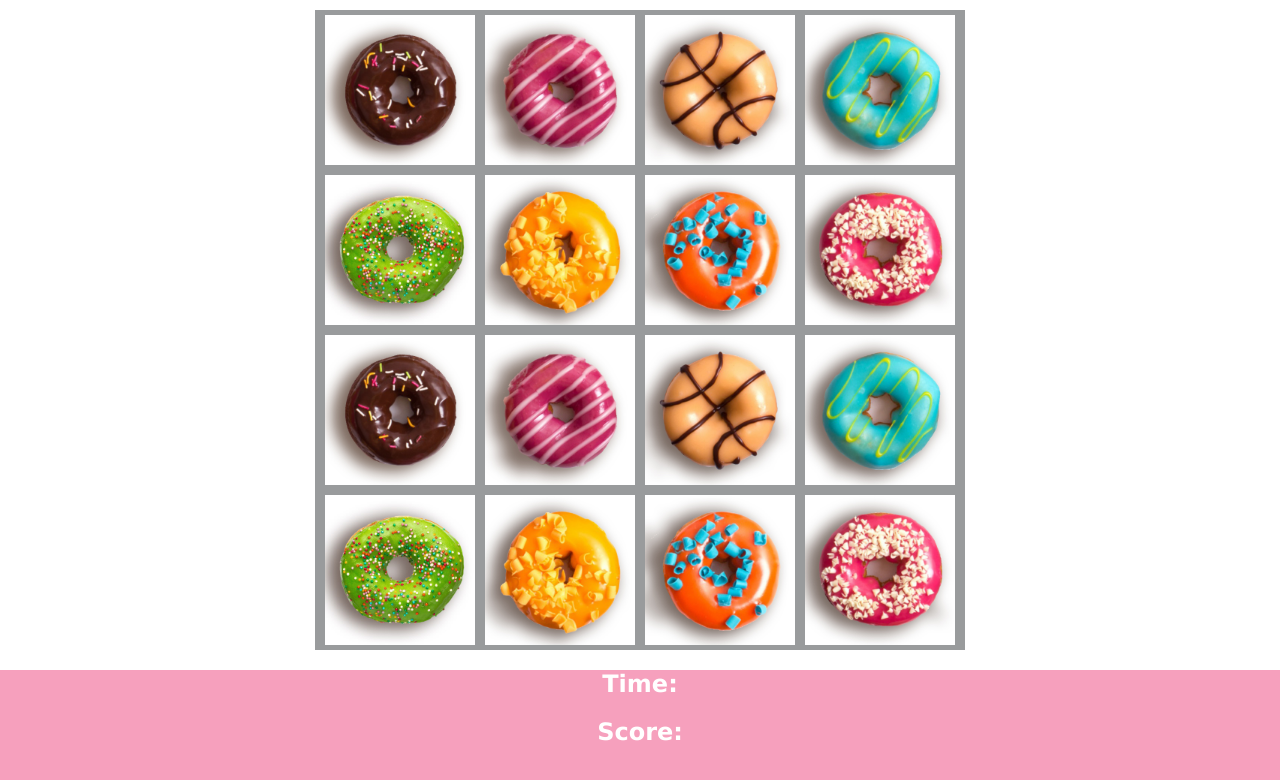
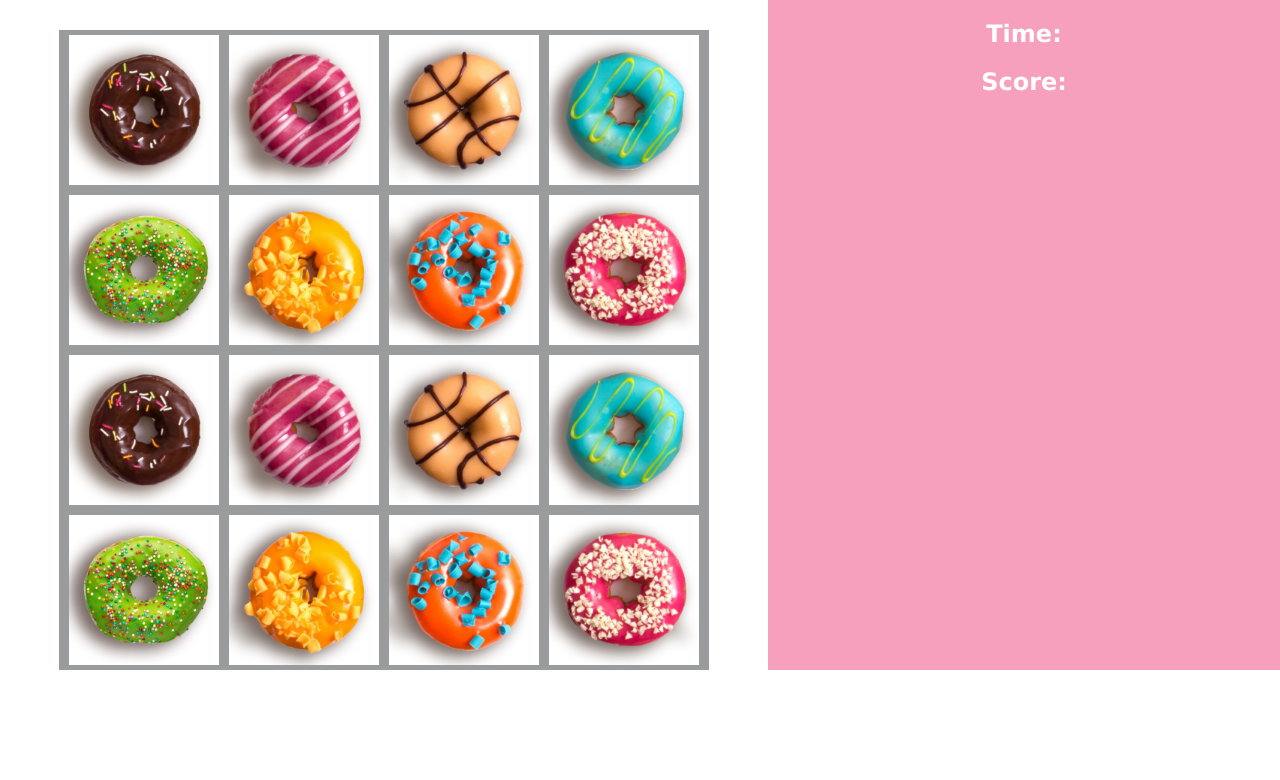
Before and after one commit to sandraottersten/memory-game, a plain HTML site: page game.html in a window 1280 px wide. Drawn offline with Linux system fonts and the light colour scheme.

Commit message:
css responsive

```diff
--- a/game.html
+++ b/game.html
@@ -10,10 +10,14 @@
 
   <body>
     <div class="container_game">
+      <div class="column1">
       <div id="game"></div>
+    </div>
+    <div class="column2">
       <div class="game_data">
         <h2>Time:</h2>
         <h2>Score:</h2>
+      </div>
       </div>
       <script src="script.js"></script>
     </div>
--- a/style.css
+++ b/style.css
@@ -20,7 +20,6 @@ background: white;
   background: rgb(246, 160, 189);
   width: 100%;
   height: 300px;
-  margin-top: 20px;
 }
 .grid {
 max-width: 960px;
@@ -39,7 +38,10 @@ background-position: center center;
 height: 90px;
 width: 90px;
 }
-
+.column {
+  flex: 100%;
+  max-width: 100%;
+}
 #container_start {
   background-image:url('img/background2vert.jpg');
   background-repeat: no-repeat;
@@ -117,6 +119,14 @@ button {
  #container_start {
    background-image:url('img/background_1200.jpg');
 }
+.column1 {
+  flex: 60%;
+  max-width:60%;
+}
+.column2 {
+  flex: 40%;
+  max-width: 40%;
+}
 .card {
   height: 150px;
   width: 150px;
@@ -124,5 +134,18 @@ button {
 #game {
   width: 650px;
   background: #999b9c;
+  margin: auto;
+  display: flex;
+  justify-content: center;
+  margin-top: 30px
 }
+.game_data {
+  background: rgb(246, 160, 189);
+  width: 100%;
+  height: 100%;
+  float: left;
 }
+.container_game {
+  display: flex;
+  flex-wrap: wrap;
+}
```
